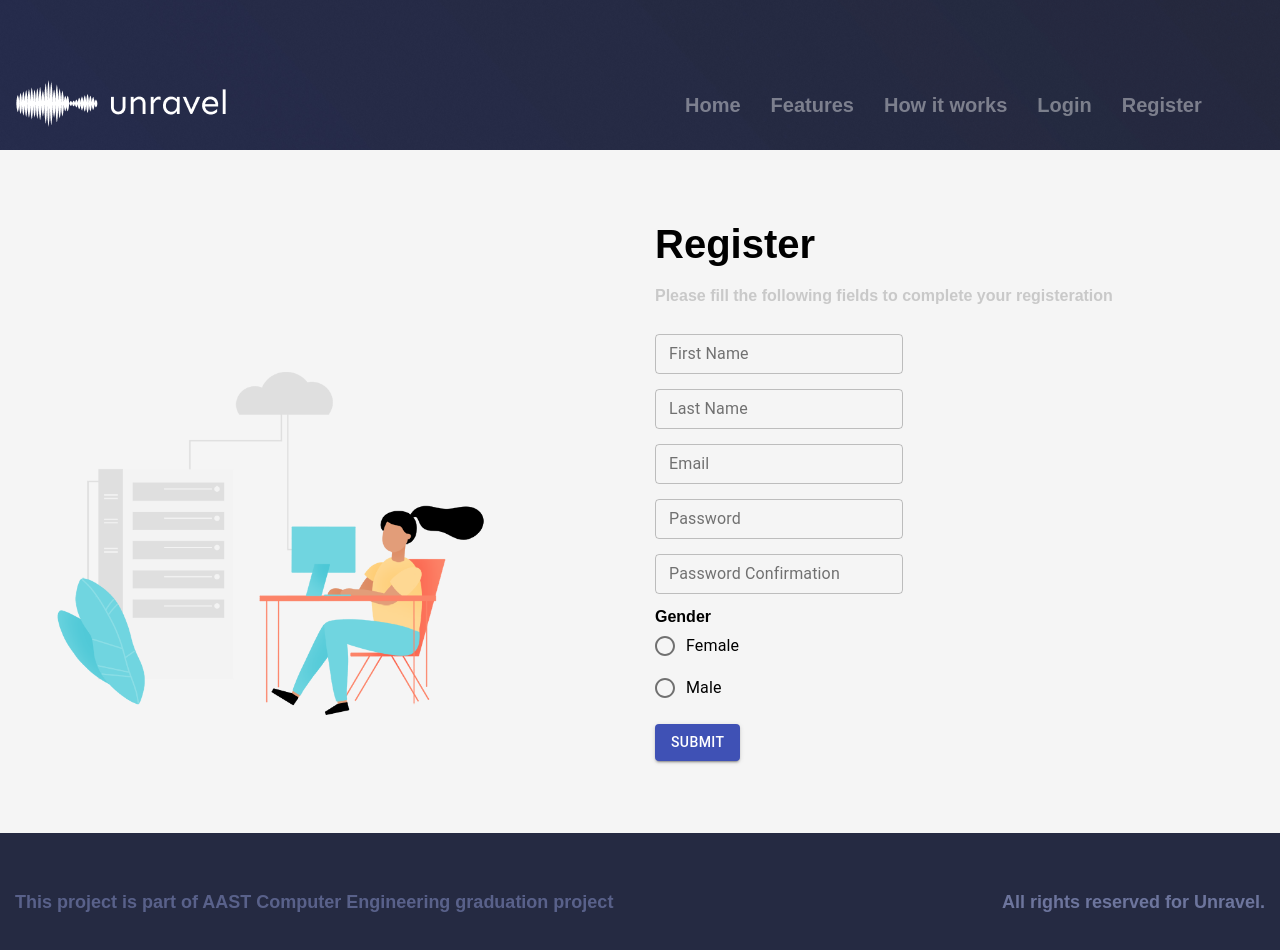
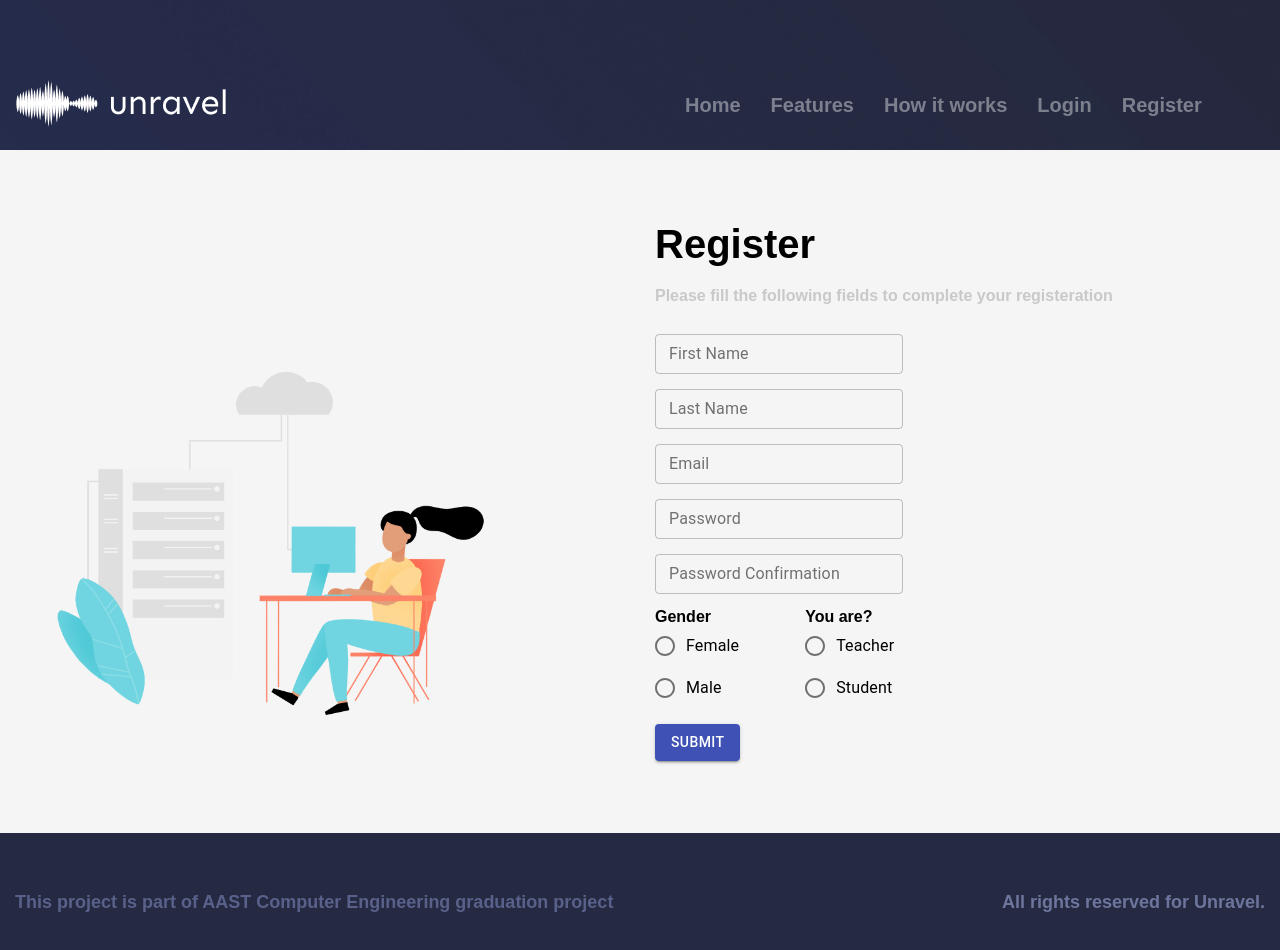
Before and after one commit to UnravelAI/unravel-fe, a React app: page /register in a window 1280 px wide. Shown: the top 950 px of the page. Built offline with nearby package versions, Linux system fonts and the light colour scheme; a web font is replaced by a local one.

Commit message:
Add isTeacher field

```diff
--- a/src/pages/Register/Register.tsx
+++ b/src/pages/Register/Register.tsx
@@ -24,6 +24,7 @@ const Register = () => {
   const onSubmit = async (data: any) => {
     try {
       delete data.passwordConfirmation;
+      data.isTeacher = data.isTeacher === "false" ? false : true;
       await API.post("/users", data);
       history.push("/login");
       toast.success('You have succesfully registered!', {
@@ -35,7 +36,6 @@ const Register = () => {
         draggable: false,
         progress: undefined,
         });
-
     } catch (error) {
       toast.error('An error occured while registeration!', {
         position: "top-right",
@@ -140,13 +140,11 @@ const Register = () => {
                     )}
                   />
                 </div>
+                <div style={{ display: 'flex', flexDirection: "row" }}>
                   <div className="input gender">
                     <label>Gender</label>
                     <Controller
                       name="gender"
-                    rules={{
-                      required: "Gender cannot be empty",
-                    }}
                       control={control}
                       defaultValue=""
                       render={({onChange, value}) => (
@@ -156,6 +154,24 @@ const Register = () => {
                         </RadioGroup>
                       )}
                     />
+                  </div>
+                  <div className="input" style={{ marginLeft: 50 }}>
+                    <label>You are?</label>
+                    <Controller
+                      name="isTeacher"
+                      rules={{
+                        required: "Account type must not be empty",
+                      }}
+                      control={control}
+                      render={({onChange, value}) => (
+                        <RadioGroup aria-label="isTeacher" name="isTeacher" value={value} onChange={onChange}>
+                          <FormControlLabel value="true" control={<Radio />} label="Teacher" />
+                          <FormControlLabel value="false" control={<Radio />} label="Student" />
+                          <p style={{ color: "#f44336" }}>{errors?.isTeacher?.message}</p>
+                        </RadioGroup>
+                      )}
+                    />
+                  </div>
                 </div>
                 <Button variant="contained" color="primary" style={{ marginTop: "15px" }} onClick={handleSubmit(onSubmit)}>
                   Submit
```
Lines whose indentation alone changed are shown as unchanged.
